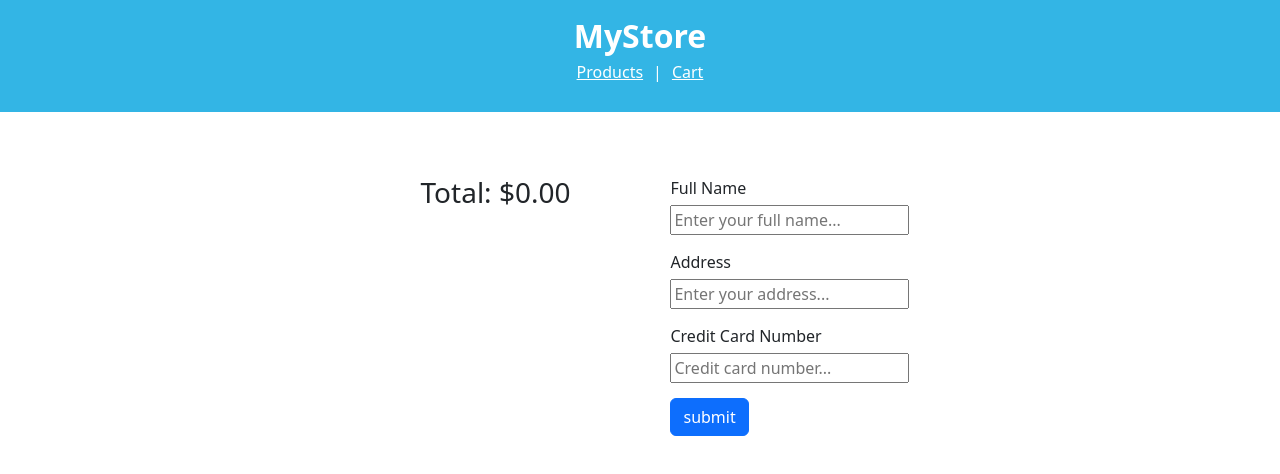
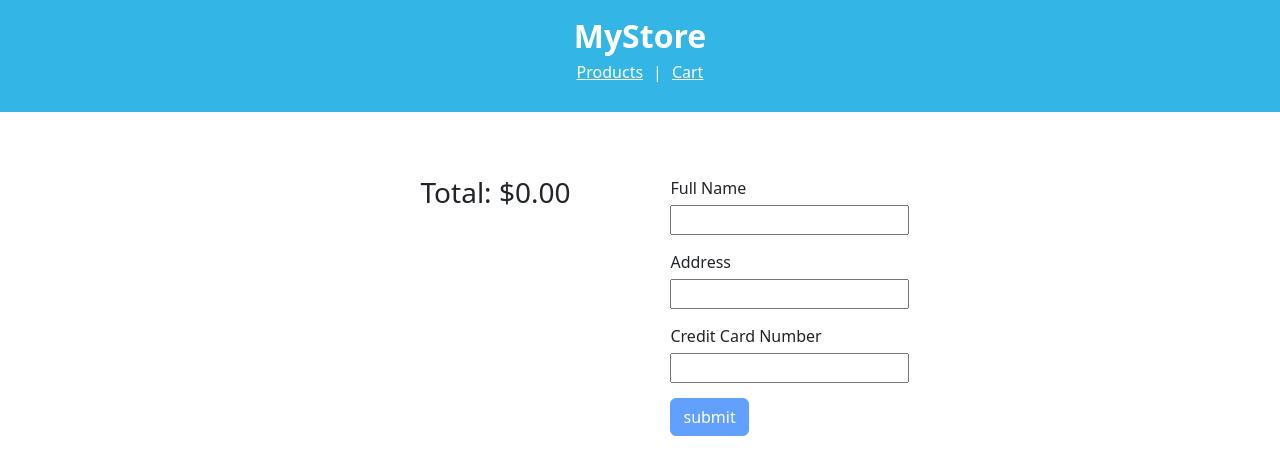
Before and after one commit to debugwill/my-store, an Angular app: page /cart in a window 1280 px wide. Shown: the top 474 px of the page. Built offline with nearby package versions, Linux system fonts and the light colour scheme.

Commit message:
Add form validation to cart

```diff
--- a/src/app/components/cart/cart.component.html
+++ b/src/app/components/cart/cart.component.html
@@ -16,22 +16,22 @@
     <h3>Total: ${{ total.toFixed(2) }}</h3>
   </div>
   <div class="form-margin">
-    <form (ngSubmit)="onSubmit()">
+    <form #orderForm="ngForm" (ngSubmit)="onSubmit()">
       <div fxLayout="column" fxLayoutGap="15">
         <div fxLayout="column" fxLayoutGap="5">
           <label>Full Name</label>
-          <input name="name" type="text" placeholder="Enter your full name..." [(ngModel)]="name">
+          <input type="text" name="name" required minlength="3" [(ngModel)]="name">
         </div>
         <div fxLayout="column" fxLayoutGap="5">
           <label>Address</label>
-          <input type="text" placeholder="Enter your address...">
+          <input type="text" name="address" required minlength="3" [(ngModel)]="address">
         </div>
         <div fxLayout="column" fxLayoutGap="5">
           <label>Credit Card Number</label>
-          <input type="text" placeholder="Credit card number...">
+          <input type="text" name="creditCard" required minlength="13" [(ngModel)]="creditCard">
         </div>
         <div>
-          <input class="btn btn-primary" type="submit" value="submit">
+          <input class="btn btn-primary" type="submit" value="submit" [disabled]="orderForm.invalid">
         </div>
       </div>
     </form>
--- a/src/app/components/cart/cart.component.ts
+++ b/src/app/components/cart/cart.component.ts
@@ -12,10 +12,14 @@ export class CartComponent implements OnInit {
   cartProducts: Product[] = [];
   total: number;
   name: string;
+  address: string;
+  creditCard: string;
 
   constructor(private cartService: CartService, private router: Router) {
     this.total = 0;
     this.name = '';
+    this.address = '';
+    this.creditCard = '';
   }
 
   ngOnInit(): void {
```
